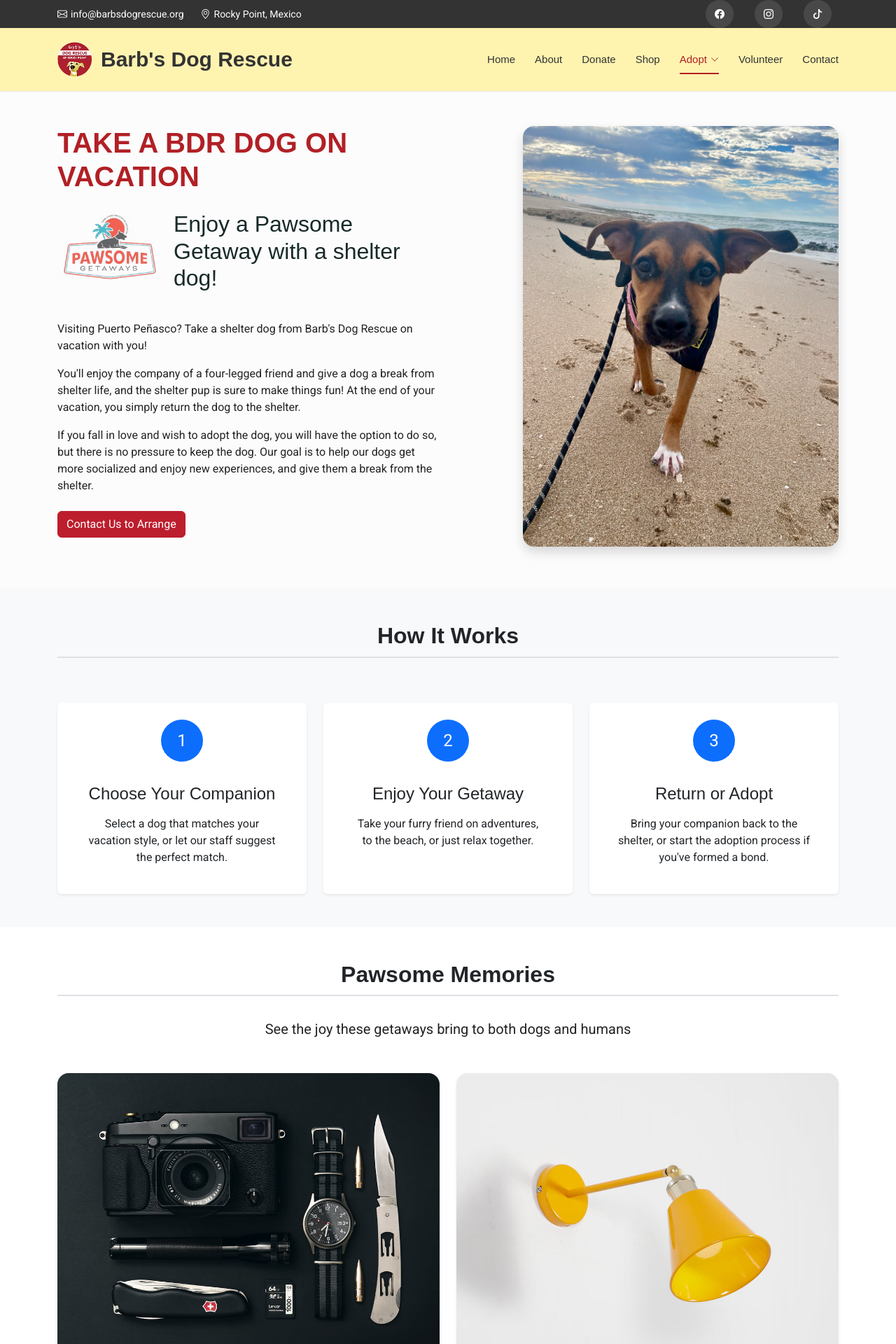
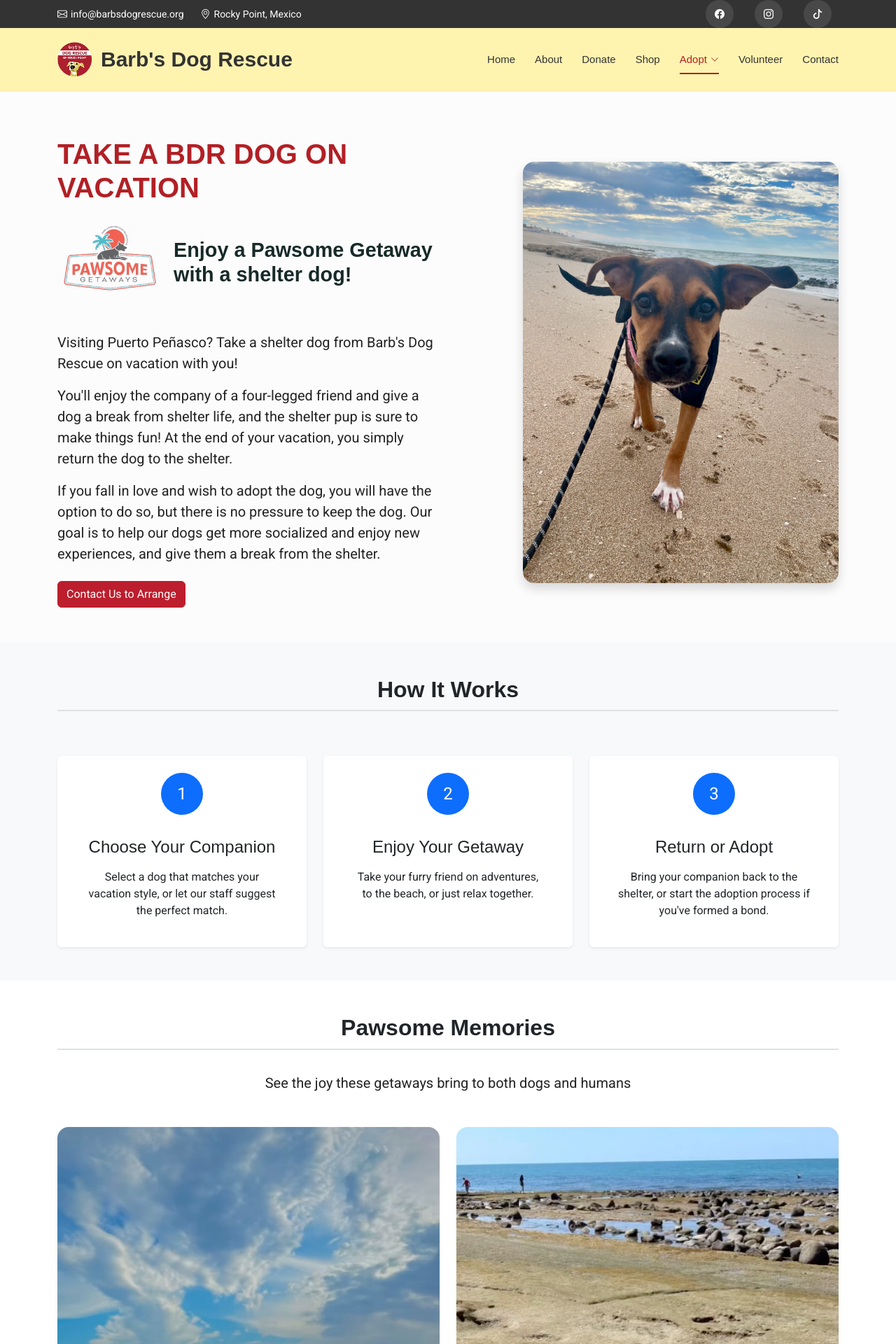
Before and after one commit to charliegriefer/barbs-site, a Flask app: page /vacation in a window 1280 px wide. Shown: the top 1920 px of the page at 70% size. Run offline with Flask 3, Linux system fonts and the light colour scheme; some libraries are stand-ins or nearby versions.

Commit message:
For #7 - cleanup

```diff
--- a/app/blueprints/adopt/templates/adopt/vacation.html
+++ b/app/blueprints/adopt/templates/adopt/vacation.html
@@ -4,26 +4,26 @@
 
 {% block content %}
 <!-- Hero Section -->
-<section id="vacation-hero" class="section bg-light-subtle">
-  <div class="container position-relative" style="margin-top: 120px;" data-aos="fade-up" data-aos-delay="100">
-    <div class="row justify-content-between"> <!-- Removed mt-5, using container margin instead -->
+<section id="vacation-hero" class="page-hero section bg-light-subtle">
+  <div class="container position-relative" data-aos="fade-up" data-aos-delay="100">
+    <div class="row gy-5 justify-content-between align-items-center mt-5">
       <div class="col-lg-6">
-        <h1 style="color: var(--barbs-primary); font-size: 2.5rem; font-weight: 600;">TAKE A BDR DOG ON VACATION</h1>
+        <h1>TAKE A BDR DOG ON VACATION</h1>
         <div class="d-flex align-items-center mb-4">
           <img src="{{ url_for('static', filename='img/adopt/getaway/pawsome getaways.png') }}" alt="Pawsome Getaways Logo" class="img-fluid me-3" style="max-width: 150px;">
           <h2 class="mb-0">Enjoy a Pawsome Getaway with a shelter dog!</h2>
         </div>
 
         <!-- Vacation with a Purpose content moved up -->
-        <p class="mb-3">Visiting Puerto Peñasco? Take a shelter dog from Barb's Dog Rescue on vacation with you!</p>
-        <p>You'll enjoy the company of a four-legged friend and give a dog a break from shelter life, and the shelter pup is sure to make things fun! At the end of your vacation, you simply return the dog to the shelter.</p>
-        <p>If you fall in love and wish to adopt the dog, you will have the option to do so, but there is no pressure to keep the dog. Our goal is to help our dogs get more socialized and enjoy new experiences, and give them a break from the shelter.</p>
-        <div class="mt-4">
+        <p class="fs-5">Visiting Puerto Peñasco? Take a shelter dog from Barb's Dog Rescue on vacation with you!</p>
+        <p class="fs-5">You'll enjoy the company of a four-legged friend and give a dog a break from shelter life, and the shelter pup is sure to make things fun! At the end of your vacation, you simply return the dog to the shelter.</p>
+        <p class="fs-5">If you fall in love and wish to adopt the dog, you will have the option to do so, but there is no pressure to keep the dog. Our goal is to help our dogs get more socialized and enjoy new experiences, and give them a break from the shelter.</p>
+        <div class="mt-4 d-flex gap-3 flex-wrap">
           <a href="mailto:barbsdogrescue@gmail.com" class="btn btn-danger">Contact Us to Arrange</a>
         </div>
       </div>
       <div class="col-lg-5">
-        <img src="{{ url_for('static', filename='img/adopt/getaway/islay_beach.png') }}" class="img-fluid rounded-4 shadow" alt="Dog on vacation">
+        <img src="{{ url_for('static', filename='img/adopt/getaway/islay_beach.png') }}" class="img-fluid rounded-4 shadow" style="object-fit: cover; height: 100%; width: 100%;" alt="Dog on vacation">
       </div>
     </div>
   </div>
@@ -95,12 +95,12 @@
     <div class="row">
       <div class="col-md-6 mb-4">
         <div class="gallery-item position-relative">
-          <img src="{{ url_for('static', filename='img/portfolio/product-2.jpg') }}" class="img-fluid rounded-4 shadow-sm" alt="Dog and Person on Beach">
+          <img src="{{ url_for('static', filename='img/adopt/getaway/getaway_01.png') }}" class="img-fluid rounded-4 shadow-sm" alt="Dog and Person on Beach">
         </div>
       </div>
       <div class="col-md-6 mb-4">
         <div class="gallery-item position-relative">
-          <img src="{{ url_for('static', filename='img/portfolio/product-3.jpg') }}" class="img-fluid rounded-4 shadow-sm" alt="Dog in Car">
+          <img src="{{ url_for('static', filename='img/adopt/getaway/getaway_03.png') }}" class="img-fluid rounded-4 shadow-sm" alt="Dogs walking on Beach">
         </div>
       </div>
     </div>
--- a/app/blueprints/donate/templates/donate/donate.html
+++ b/app/blueprints/donate/templates/donate/donate.html
@@ -4,7 +4,7 @@
 
 {% block content %}
 <!-- Hero Section -->
-<section id="donate-hero" class="donate-hero section bg-light-subtle">
+<section id="donate-hero" class="page-hero donate-hero section bg-light-subtle">
   <div class="container position-relative" data-aos="fade-up" data-aos-delay="100">
     <div class="row gy-5 justify-content-between align-items-center mt-5">
       <div class="col-lg-6">
--- a/app/static/css/barbs.css
+++ b/app/static/css/barbs.css
@@ -680,9 +680,30 @@ li i.bi-check-circle-fill,
   border-radius: 4px;
 }
 
-/* Hero section */
+/* Hero section - shared for all pages */
+.page-hero {
+  padding-top: 100px; /* Reduced padding to work with the mt-5 class added to the row */
+  margin-top: 0;
+  padding-bottom: 50px;
+}
+
+.page-hero h1 {
+  color: var(--barbs-primary);
+  font-size: 2.5rem;
+  font-weight: 700;
+  margin-bottom: 0.5rem;
+  text-transform: uppercase;
+}
+
+.page-hero h2 {
+  font-size: 1.8rem;
+  margin-bottom: 1.5rem;
+  font-weight: 600;
+}
+
+/* For backward compatibility - donate page */
 #donate-hero {
-  padding-top: 100px; /* Reduced padding to work with the mt-5 class added to the row */
+  padding-top: 100px;
   margin-top: 0;
   padding-bottom: 50px;
 }
```
Also changed, not shown: app/static/img/adopt/getaway/getaway_01.png (added), app/static/img/adopt/getaway/getaway_02.png (added), app/static/img/adopt/getaway/getaway_03.png (added).
